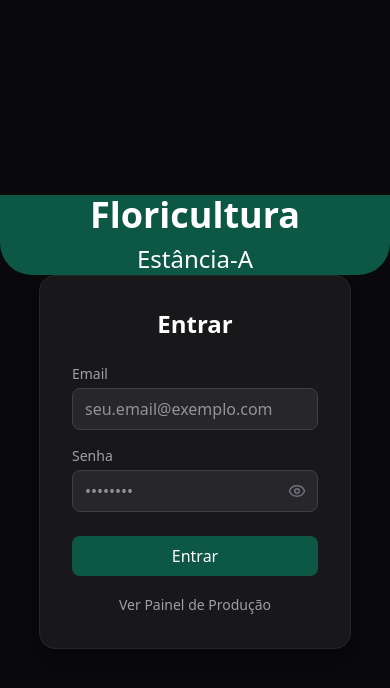
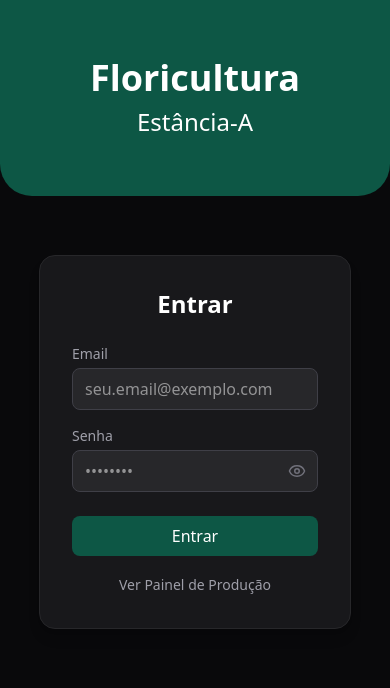
Before and after one commit to pedroluca/pedidos-estanciaa, a React (Vite) app: page /login in a window 390 px wide. Shown: the top 688 px of the page. Built offline with nearby package versions, Linux system fonts and the light colour scheme.

Commit message:
fix: fix dashboard sidebar height error and mobile devices login screen

```diff
--- a/src/components/DashboardLayout.tsx
+++ b/src/components/DashboardLayout.tsx
@@ -25,7 +25,7 @@ export function DashboardLayout({ children }: DashboardLayoutProps) {
   ];
 
   return (
-    <div className="min-h-screen bg-zinc-950 flex text-zinc-100">
+    <div className="h-screen overflow-hidden bg-zinc-950 flex text-zinc-100">
       {/* Mobile Sidebar Overlay */}
       {isSidebarOpen && (
         <div
@@ -51,7 +51,7 @@ export function DashboardLayout({ children }: DashboardLayoutProps) {
             </button>
           </div>
 
-          <nav className="flex-1 p-4 space-y-1">
+          <nav className="flex-1 overflow-y-auto p-4 space-y-1">
             {menuItems.map((item) => (
               <Link
                 key={item.path}
--- a/src/index.css
+++ b/src/index.css
@@ -1 +1,20 @@
 @import "tailwindcss";
+
+/* Custom Scrollbar */
+::-webkit-scrollbar {
+  width: 8px;
+  height: 8px;
+}
+
+::-webkit-scrollbar-track {
+  background: #09090b; /* zinc-950 */
+}
+
+::-webkit-scrollbar-thumb {
+  background: #27272a; /* zinc-800 */
+  border-radius: 4px;
+}
+
+::-webkit-scrollbar-thumb:hover {
+  background: #3f3f46; /* zinc-700 */
+}
--- a/src/pages/Login.tsx
+++ b/src/pages/Login.tsx
@@ -29,16 +29,16 @@ export function Login() {
   };
 
   return (
-    <main className="flex flex-col md:flex-row items-center justify-center min-h-screen bg-zinc-950">
-      <section className="w-full h-1/3 md:w-1/2 md:h-screen flex items-center justify-center bg-[#0D5745] rounded-b-4xl md:rounded-r-2xl md:rounded-bl-none">
+    <main className="flex flex-col lg:flex-row items-center lg:justify-center h-screen bg-zinc-950">
+      <section className="w-full h-1/4 lg:w-1/2 lg:h-screen flex items-center justify-center bg-[#0D5745] rounded-b-4xl lg:rounded-r-2xl lg:rounded-bl-none">
         <div className="text-white text-center">
           <h1 className="text-4xl font-bold mb-2">Floricultura</h1>
           <h2 className="text-2xl">Estância-A</h2>
         </div>
       </section>
 
-      <section className="w-full h-2/3 md:w-1/2 md:h-screen flex items-center justify-center">
-        <div className="w-4/5 md:w-full max-w-md p-8 rounded-2xl shadow-lg border border-zinc-800 bg-zinc-900">
+      <section className="w-full h-3/4 lg:w-1/2 lg:h-screen flex mt-[15%] lg:mt-0 items-start lg:items-center justify-center">
+        <div className="w-4/5 lg:w-full max-w-md p-8 rounded-2xl shadow-lg border border-zinc-800 bg-zinc-900">
           <h1 className="text-2xl font-semibold mb-6 text-center text-white">Entrar</h1>
 
           <form onSubmit={handleSubmit} className="flex flex-col gap-4">
```
